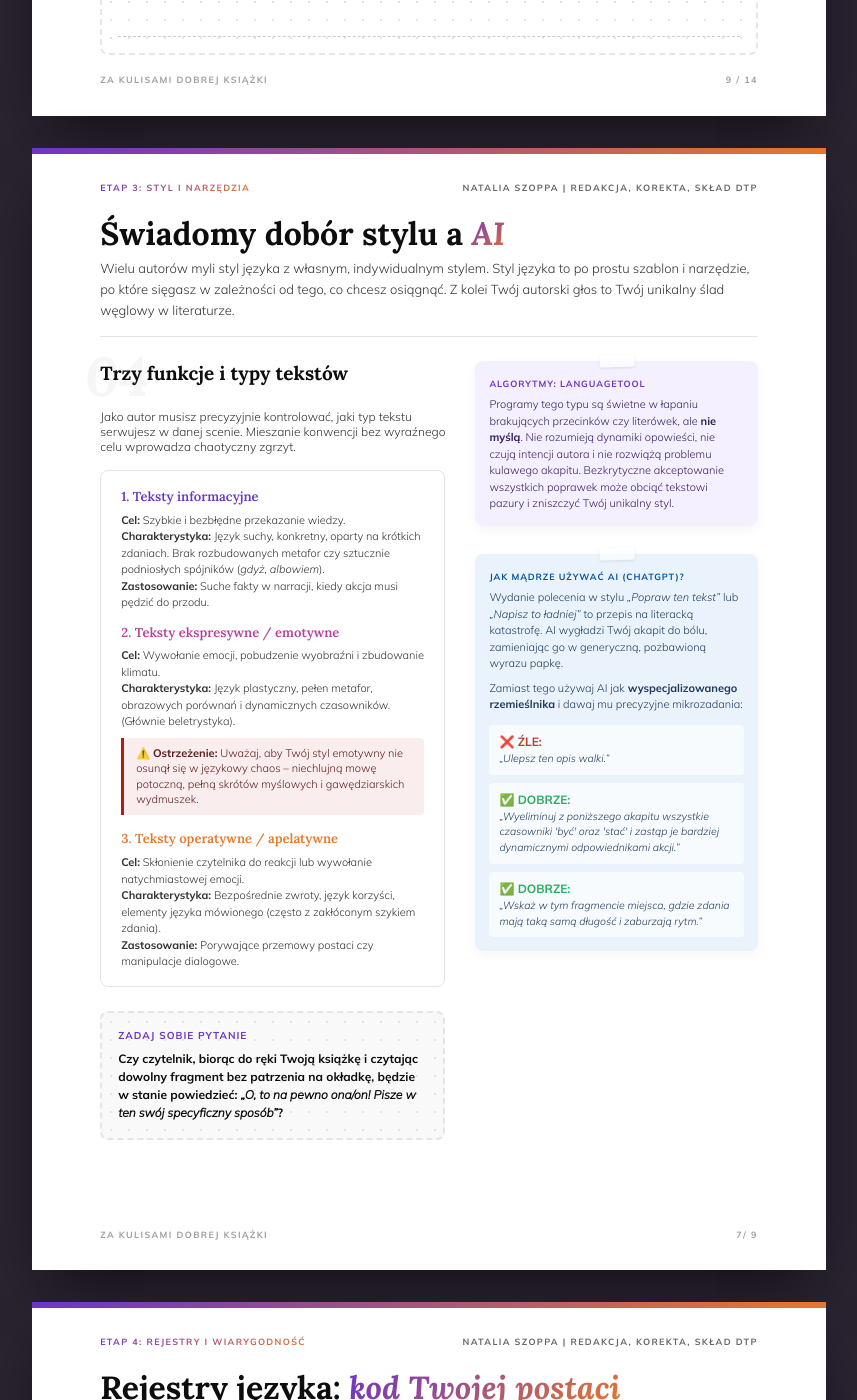
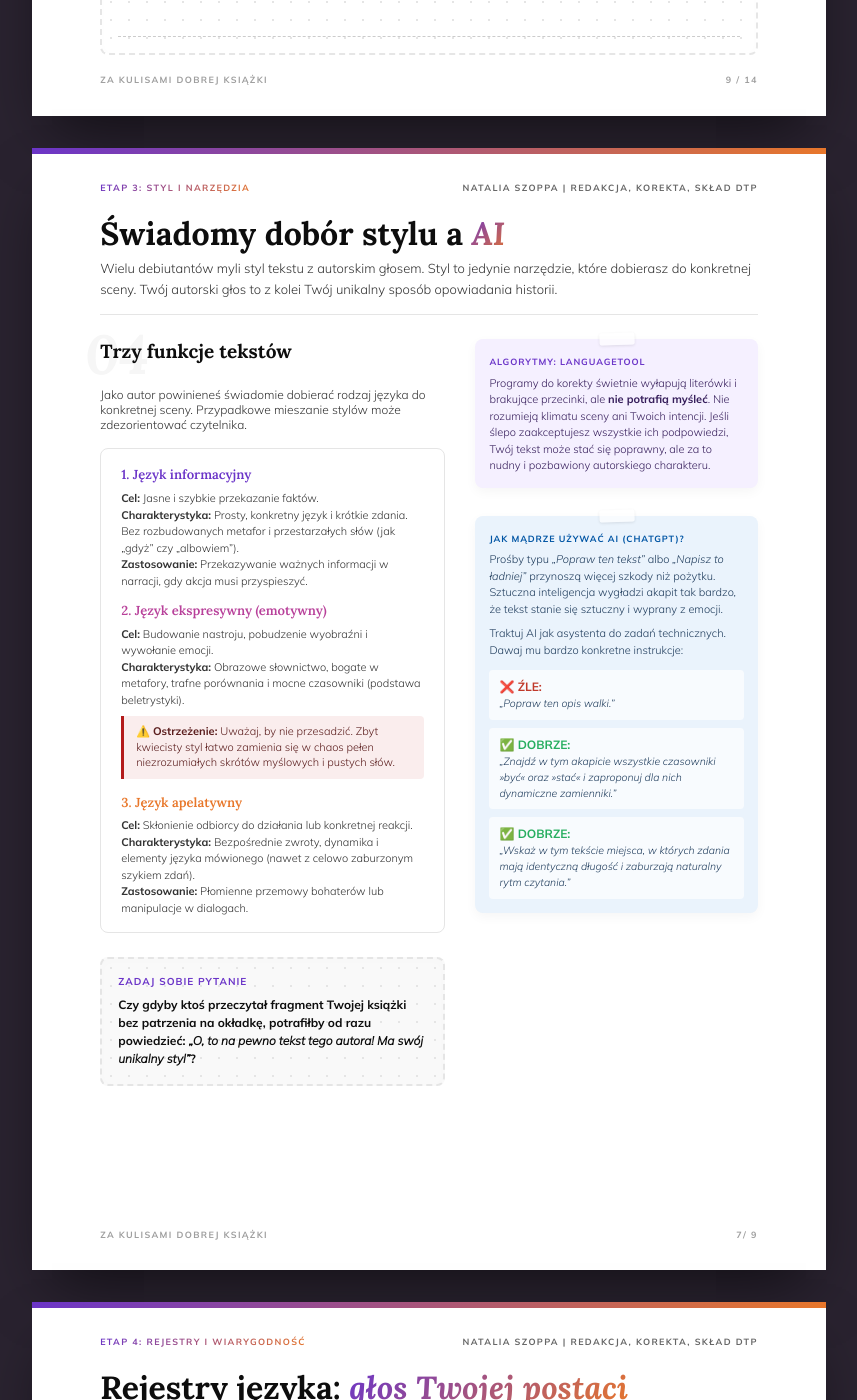
Before and after one commit to Bonnie00726/nataliaszoppa, a Jekyll site: the page arkusz językowy.html, which Jekyll copies as it is, in a window 1280 px wide and 1400 px high, scrolled down 10279 px. Shown: the whole window, without its empty margins (211-1068 px from the left). Built offline with Jekyll 4.4.1, drawn with Linux system fonts in a browser that asks for light colours; some of the changed text lies outside the part shown.

Commit message:
Update arkusz językowy.html

```diff
--- a/arkusz językowy.html
+++ b/arkusz językowy.html
@@ -663,43 +663,43 @@
 
   <div class="section-opener">
     <h2 class="section-title">Świadomy dobór stylu a <em class="grad-type">AI</em></h2>
-    <p class="body">Wielu autorów myli styl języka z własnym, indywidualnym stylem. Styl języka to po prostu szablon i narzędzie, po które sięgasz w zależności od tego, co chcesz osiągnąć. Z kolei Twój autorski głos to Twój unikalny ślad węglowy w literaturze.</p>
+    <p class="body">Wielu debiutantów myli styl tekstu z autorskim głosem. Styl to jedynie narzędzie, które dobierasz do konkretnej sceny. Twój autorski głos to z kolei Twój unikalny sposób opowiadania historii.</p>
   </div>
 
   <div class="q-row" style="flex-grow: 1;">
     <!-- LEWA KOLUMNA -->
     <div class="q-main">
 
-      <div class="q-header-area" style="margin-bottom: 24px;"><span class="qnum-bg">04</span><h3 class="qtitle">Trzy funkcje i typy tekstów</h3></div>
+      <div class="q-header-area" style="margin-bottom: 24px;"><span class="qnum-bg">04</span><h3 class="qtitle">Trzy funkcje tekstów</h3></div>
 
-      <p style="font-size: 12px; margin-bottom: 16px; color: var(--ink-soft);">Jako autor musisz precyzyjnie kontrolować, jaki typ tekstu serwujesz w danej scenie. Mieszanie konwencji bez wyraźnego celu wprowadza chaotyczny zgrzyt.</p>
+      <p style="font-size: 12px; margin-bottom: 16px; color: var(--ink-soft);">Jako autor powinieneś świadomie dobierać rodzaj języka do konkretnej sceny. Przypadkowe mieszanie stylów może zdezorientować czytelnika.</p>
 
       <div class="reading-content" style="padding: 16px 20px; margin-bottom: 20px;">
         <!-- TYP 1 -->
-        <h4 style="color: var(--grad-start); font-size: 13px; margin-bottom: 4px; font-family: var(--serif);">1. Teksty informacyjne</h4>
-        <p style="margin-bottom: 12px; font-size: 11px; line-height: 1.5;"><strong>Cel:</strong> Szybkie i bezbłędne przekazanie wiedzy.<br>
-        <strong>Charakterystyka:</strong> Język suchy, konkretny, oparty na krótkich zdaniach. Brak rozbudowanych metafor czy sztucznie podniosłych spójników (<em>gdyż, albowiem</em>).<br>
-        <strong>Zastosowanie:</strong> Suche fakty w narracji, kiedy akcja musi pędzić do przodu.</p>
+        <h4 style="color: var(--grad-start); font-size: 13px; margin-bottom: 4px; font-family: var(--serif);">1. Język informacyjny</h4>
+        <p style="margin-bottom: 12px; font-size: 11px; line-height: 1.5;"><strong>Cel:</strong> Jasne i szybkie przekazanie faktów.<br>
+        <strong>Charakterystyka:</strong> Prosty, konkretny język i krótkie zdania. Bez rozbudowanych metafor i przestarzałych słów (jak „gdyż” czy „albowiem”).<br>
+        <strong>Zastosowanie:</strong> Przekazywanie ważnych informacji w narracji, gdy akcja musi przyspieszyć.</p>
 
         <!-- TYP 2 -->
-        <h4 style="color: var(--grad-mid); font-size: 13px; margin-bottom: 4px; font-family: var(--serif);">2. Teksty ekspresywne / emotywne</h4>
-        <p style="margin-bottom: 8px; font-size: 11px; line-height: 1.5;"><strong>Cel:</strong> Wywołanie emocji, pobudzenie wyobraźni i zbudowanie klimatu.<br>
-        <strong>Charakterystyka:</strong> Język plastyczny, pełen metafor, obrazowych porównań i dynamicznych czasowników. (Głównie beletrystyka).</p>
+        <h4 style="color: var(--grad-mid); font-size: 13px; margin-bottom: 4px; font-family: var(--serif);">2. Język ekspresywny (emotywny)</h4>
+        <p style="margin-bottom: 8px; font-size: 11px; line-height: 1.5;"><strong>Cel:</strong> Budowanie nastroju, pobudzenie wyobraźni i wywołanie emocji.<br>
+        <strong>Charakterystyka:</strong> Obrazowe słownictwo, bogate w metafory, trafne porównania i mocne czasowniki (podstawa beletrystyki).</p>
 
         <div style="background: #FAEDED; border-left: 3px solid #B31B1B; padding: 8px 12px; font-size: 11px; color: #5c1f1f; margin-bottom: 14px; border-radius: 0 4px 4px 0; line-height: 1.4;">
-          <strong>⚠️ Ostrzeżenie:</strong> Uważaj, aby Twój styl emotywny nie osunął się w językowy chaos – niechlujną mowę potoczną, pełną skrótów myślowych i gawędziarskich wydmuszek.
+          <strong>⚠️ Ostrzeżenie:</strong> Uważaj, by nie przesadzić. Zbyt kwiecisty styl łatwo zamienia się w chaos pełen niezrozumiałych skrótów myślowych i pustych słów.
         </div>
 
         <!-- TYP 3 -->
-        <h4 style="color: var(--grad-end); font-size: 13px; margin-bottom: 4px; font-family: var(--serif);">3. Teksty operatywne / apelatywne</h4>
-        <p style="margin-bottom: 0; font-size: 11px; line-height: 1.5;"><strong>Cel:</strong> Skłonienie czytelnika do reakcji lub wywołanie natychmiastowej emocji.<br>
-        <strong>Charakterystyka:</strong> Bezpośrednie zwroty, język korzyści, elementy języka mówionego (często z zakłóconym szykiem zdania).<br>
-        <strong>Zastosowanie:</strong> Porywające przemowy postaci czy manipulacje dialogowe.</p>
+        <h4 style="color: var(--grad-end); font-size: 13px; margin-bottom: 4px; font-family: var(--serif);">3. Język apelatywny</h4>
+        <p style="margin-bottom: 0; font-size: 11px; line-height: 1.5;"><strong>Cel:</strong> Skłonienie odbiorcy do działania lub konkretnej reakcji.<br>
+        <strong>Charakterystyka:</strong> Bezpośrednie zwroty, dynamika i elementy języka mówionego (nawet z celowo zaburzonym szykiem zdań).<br>
+        <strong>Zastosowanie:</strong> Płomienne przemowy bohaterów lub manipulacje w dialogach.</p>
       </div>
 
       <div class="dot-grid-box short" style="min-height: auto; padding: 16px; border-color: var(--paper-mid); background-color: var(--paper-warm);">
         <span class="box-title" style="color: var(--grad-start); font-size: 10px; margin-bottom: 8px; display: block;">Zadaj sobie pytanie</span>
-        <p style="font-size: 12px; font-weight: 700; color: var(--ink); margin: 0; line-height: 1.5;">Czy czytelnik, biorąc do ręki Twoją książkę i czytając dowolny fragment bez patrzenia na okładkę, będzie w stanie powiedzieć: <em>„O, to na pewno ona/on! Pisze w ten swój specyficzny sposób”</em>?</p>
+        <p style="font-size: 12px; font-weight: 700; color: var(--ink); margin: 0; line-height: 1.5;">Czy gdyby ktoś przeczytał fragment Twojej książki bez patrzenia na okładkę, potrafiłby od razu powiedzieć: <em>„O, to na pewno tekst tego autora! Ma swój unikalny styl”</em>?</p>
       </div>
 
     </div>
@@ -709,24 +709,24 @@
 
       <div class="box box-purple">
         <span class="box-title">Algorytmy: LanguageTool</span>
-        Programy tego typu są świetne w łapaniu brakujących przecinków czy literówek, ale <strong>nie myślą</strong>. Nie rozumieją dynamiki opowieści, nie czują intencji autora i nie rozwiążą problemu kulawego akapitu. Bezkrytyczne akceptowanie wszystkich poprawek może obciąć tekstowi pazury i zniszczyć Twój unikalny styl.
+        Programy do korekty świetnie wyłapują literówki i brakujące przecinki, ale <strong>nie potrafią myśleć</strong>. Nie rozumieją klimatu sceny ani Twoich intencji. Jeśli ślepo zaakceptujesz wszystkie ich podpowiedzi, Twój tekst może stać się poprawny, ale za to nudny i pozbawiony autorskiego charakteru.
       </div>
 
       <div class="box box-blue">
         <span class="box-title">Jak mądrze używać AI (ChatGPT)?</span>
-        <p style="margin-bottom: 8px;">Wydanie polecenia w stylu <em>„Popraw ten tekst”</em> lub <em>„Napisz to ładniej”</em> to przepis na literacką katastrofę. AI wygładzi Twój akapit do bólu, zamieniając go w generyczną, pozbawioną wyrazu papkę.</p>
-        <p style="margin-bottom: 12px;">Zamiast tego używaj AI jak <strong>wyspecjalizowanego rzemieślnika</strong> i dawaj mu precyzyjne mikrozadania:</p>
+        <p style="margin-bottom: 8px;">Prośby typu <em>„Popraw ten tekst”</em> albo <em>„Napisz to ładniej”</em> przynoszą więcej szkody niż pożytku. Sztuczna inteligencja wygładzi akapit tak bardzo, że tekst stanie się sztuczny i wyprany z emocji.</p>
+        <p style="margin-bottom: 12px;">Traktuj AI jak asystenta do zadań technicznych. Dawaj mu bardzo konkretne instrukcje:</p>
 
         <div style="background: rgba(255,255,255,0.7); padding: 8px 10px; border-radius: 4px; margin-bottom: 8px; font-size: 10.5px;">
-          <span style="color: #c0392b; font-weight: bold; font-size: 12px;">❌ ŹLE:</span><br><em>„Ulepsz ten opis walki.”</em>
+          <span style="color: #c0392b; font-weight: bold; font-size: 12px;">❌ ŹLE:</span><br><em>„Popraw ten opis walki.”</em>
         </div>
 
         <div style="background: rgba(255,255,255,0.7); padding: 8px 10px; border-radius: 4px; margin-bottom: 8px; font-size: 10.5px;">
-          <span style="color: #27ae60; font-weight: bold; font-size: 12px;">✅ DOBRZE:</span><br><em>„Wyeliminuj z poniższego akapitu wszystkie czasowniki 'być' oraz 'stać' i zastąp je bardziej dynamicznymi odpowiednikami akcji.”</em>
+          <span style="color: #27ae60; font-weight: bold; font-size: 12px;">✅ DOBRZE:</span><br><em>„Znajdź w tym akapicie wszystkie czasowniki »być« oraz »stać« i zaproponuj dla nich dynamiczne zamienniki.”</em>
         </div>
 
         <div style="background: rgba(255,255,255,0.7); padding: 8px 10px; border-radius: 4px; font-size: 10.5px;">
-          <span style="color: #27ae60; font-weight: bold; font-size: 12px;">✅ DOBRZE:</span><br><em>„Wskaż w tym fragmencie miejsca, gdzie zdania mają taką samą długość i zaburzają rytm.”</em>
+          <span style="color: #27ae60; font-weight: bold; font-size: 12px;">✅ DOBRZE:</span><br><em>„Wskaż w tym tekście miejsca, w których zdania mają identyczną długość i zaburzają naturalny rytm czytania.”</em>
         </div>
       </div>
 
@@ -742,8 +742,8 @@
   <div class="runner top"><span class="grad-type">Etap 4: Rejestry i Wiarygodność</span><span>Natalia Szoppa | Redakcja, korekta, skład DTP</span></div>
 
   <div class="section-opener">
-    <h2 class="section-title">Rejestry języka: <em class="grad-type">kod Twojej postaci</em></h2>
-    <p class="body">Rejestr to nie kwestia pojedynczych „ładnych” czy „mądrych” słówek, lecz całościowy styl wypowiedzi – obejmujący gramatykę, składnię, rytm i tonację.</p>
+    <h2 class="section-title">Rejestry języka: <em class="grad-type">głos Twojej postaci</em></h2>
+    <p class="body">Sposób mówienia bohatera to nie kwestia wklejenia kilku „ładnych” czy „mądrych” słówek. To cały styl wypowiedzi, na który składa się budowa zdań, dobór słownictwa i ogólny ton.</p>
   </div>
 
   <div class="q-row" style="flex-grow: 1;">
@@ -751,25 +751,25 @@
     <div class="q-main">
 
       <!-- ZMIANA: Zwiększony margin-bottom (24px) dodaje "światło", żeby cyfra 05 nie dotykała ramki -->
-      <div class="q-header-area" style="margin-bottom: 24px;"><span class="qnum-bg">05</span><h3 class="qtitle">Spójność ponad słownictwo</h3></div>
+      <div class="q-header-area" style="margin-bottom: 24px;"><span class="qnum-bg">05</span><h3 class="qtitle">Liczy się spójność, a nie pojedyncze słowa</h3></div>
 
       <div class="reading-content" style="padding: 16px; margin-bottom: 24px;">
-        <h4>1. Rejestr dotyczy całego zdania</h4>
-        <p style="margin-bottom: 12px;">Najczęstszym błędem jest doklejanie podniosłego spójnika (<em>albowiem, gdyż, iż, ależ</em>) do całkowicie potocznego lub prostego zdania. Taki zabieg nie podnosi rejestru – tworzy jedynie językowego potworka, który brzmi nienaturalnie.</p>
+        <h4>1. Rejestr obejmuje całe zdanie</h4>
+        <p style="margin-bottom: 12px;">Częstym błędem jest wciskanie oficjalnych wyrazów (jak „albowiem”, „gdyż”, „iż”) w środek potocznego zdania. To wcale nie sprawia, że język staje się bardziej profesjonalny. Zamiast tego otrzymujemy sztuczne zdanie, które po prostu brzmi nienaturalnie.</p>
 
-        <p style="margin-bottom: 8px; color: #c0392b;"><strong>BŁĄD (Mieszanie rejestrów):</strong><br>
+        <p style="margin-bottom: 8px; color: #c0392b;"><strong>BŁĄD (Mieszanie stylów):</strong><br>
         <em>„Poszedłem rano po bułki do Żabki, albowiem zapomniałem kupić chleba.”</em><br>
-        <span style="font-size: 11px; color: var(--ink-muted);">Początek to potoczna mowa, a „albowiem” wygląda tu jak obcy element.</span></p>
+        <span style="font-size: 11px; color: var(--ink-muted);">Codzienna wypowiedź mocno gryzie się tutaj z oficjalnym słowem „albowiem”.</span></p>
 
-        <p style="margin-bottom: 8px; color: var(--ink-soft);"><strong>NISKI / POTOCZNY REJESTR:</strong><br>
+        <p style="margin-bottom: 8px; color: var(--ink-soft);"><strong>STYL POTOCZNY:</strong><br>
         <em>„Skoczyłem rano po bułki, bo zapomniałem o chlebie.”</em></p>
 
-        <p style="margin-bottom: 0; color: var(--ink-soft);"><strong>WYSOKI / OFICJALNY REJESTR:</strong><br>
+        <p style="margin-bottom: 0; color: var(--ink-soft);"><strong>STYL OFICJALNY:</strong><br>
         <em>„Udałem się z samego rana do pobliskiego sklepu po pieczywo, albowiem przeoczyłem wcześniejsze zakupy.”</em></p>
       </div>
 
       <!-- ZMIANA: Podobnie dodane światło dla punktu 06 -->
-      <div class="q-header-area" style="margin-bottom: 20px;"><span class="qnum-bg" style="top: -15px;">06</span><h3 class="qtitle">Ściągawka: 3 poziomy rejestru</h3></div>
+      <div class="q-header-area" style="margin-bottom: 20px;"><span class="qnum-bg" style="top: -15px;">06</span><h3 class="qtitle">Trzy główne rejestry języka</h3></div>
       <table class="comparison-table">
         <tr>
           <th style="width: 20%;">Poziom</th>
@@ -778,17 +778,17 @@
         </tr>
         <tr>
           <td><strong>Niski</strong><br><span style="font-size: 9px; color: var(--ink-muted); font-weight: normal;">(potoczny / slangowy)</span></td>
-          <td>Krótkie zdania, emocjonalność, skróty, slang, uproszczona gramatyka.</td>
+          <td>Proste, krótkie zdania. Język codzienny, slang i skróty myślowe.</td>
           <td><em>„Dobra, zbijam stąd, bo typ zaraz odleci.”</em></td>
         </tr>
         <tr>
           <td><strong>Neutralny</strong><br><span style="font-size: 9px; color: var(--ink-muted); font-weight: normal;">(standardowy)</span></td>
-          <td>Poprawna polszczyzna, powszechne słownictwo, brak przesadnego stylu.</td>
+          <td>Poprawna budowa zdań, naturalne i powszechne słownictwo.</td>
           <td><em>„Lepiej już pójdę, zanim on całkowicie straci panowanie nad sobą.”</em></td>
         </tr>
         <tr>
           <td><strong>Wysoki</strong><br><span style="font-size: 9px; color: var(--ink-muted); font-weight: normal;">(oficjalny / literacki)</span></td>
-          <td>Złożona składnia, staranne słownictwo, brak potocyzmów, dystans.</td>
+          <td>Rozbudowane zdania, staranny dobór słów, oficjalny ton bez mowy potocznej.</td>
           <td><em>„Sugeruję opuścić to miejsce, nim ten człowiek w pełni utraci nad sobą kontrolę.”</em></td>
         </tr>
       </table>
@@ -799,23 +799,23 @@
     <div class="q-sidebar" style="padding-top: 0;">
 
       <div class="box box-orange">
-        <span class="box-title">Ciekawostka: Kod grupy (Socjolekt)</span>
-        Rejestr językowy zmienia się też w zależności od grupy społecznej. Jako autor, pamiętaj o dopasowaniu języka do tła postaci:
+        <span class="box-title">Sposób mówienia a środowisko</span>
+        Język zmienia się w zależności od grupy społecznej. Tworząc postać, weź pod uwagę jej zawód i tło:
         <ul style="padding-left: 16px; margin-top: 8px; margin-bottom: 0; font-size: 11px;">
-          <li style="margin-bottom: 6px;"><strong>Nastolatki:</strong> skróty myślowe, dynamika, slang (uwaga na przestarzałe zwroty!).</li>
-          <li style="margin-bottom: 6px;"><strong>Zawody:</strong> lekarze czy prawnicy często przenoszą branżowe nawyki składniowe do domowych rozmów.</li>
-          <li><strong>Subkultury:</strong> zamknięte grupy mają własne, unikalne kody kulturowe.</li>
+          <li style="margin-bottom: 6px;"><strong>Nastolatki:</strong> skróty myślowe, luz i slang (uważaj, by nie używać przestarzałych zwrotów młodzieżowych).</li>
+          <li style="margin-bottom: 6px;"><strong>Zawody:</strong> lekarze czy prawnicy często przenoszą specyficzne, branżowe słownictwo do domowych rozmów.</li>
+          <li><strong>Środowiska zamknięte:</strong> pasjonaci czy członkowie subkultur mają swoje własne, unikalne powiedzenia.</li>
         </ul>
       </div>
 
       <div class="box box-blue">
-        <span class="box-title">Spójność to klucz</span>
-        Aby wysoki rejestr brzmiał wiarygodnie, dopasować trzeba całą strukturę wypowiedzi. Wyszukana składnia idzie w parze z eleganckim słownictwem, a swobodny ton – z prostymi konstrukcjami zdaniowymi.
+        <span class="box-title">Spójność to podstawa</span>
+        Żeby wypowiedź brzmiała wiarygodnie, wszystkie jej elementy muszą do siebie pasować. Eleganckie słownictwo wymaga ułożonej składni, a swobodny ton – prostych zdań.
       </div>
 
       <div class="box box-purple">
         <span class="box-title">Żelazna zasada</span>
-        Wybierz rejestr dla bohatera i <strong>trzymaj się go konsekwentnie</strong>. Zmiana tonu u danej postaci powinna wynikać wyłącznie z wyjątkowej sytuacji (np. potulny urzędnik zaczyna krzyczeć w skrajnym stresie).
+        Kiedy ustalisz, jak mówi Twój bohater, <strong>trzymaj się tego konsekwentnie</strong>. Zmiana stylu wypowiedzi powinna wynikać tylko z wyjątkowych sytuacji (na przykład gdy zawsze opanowany urzędnik nagle wybucha gniewem).
       </div>
 
     </div>
```
